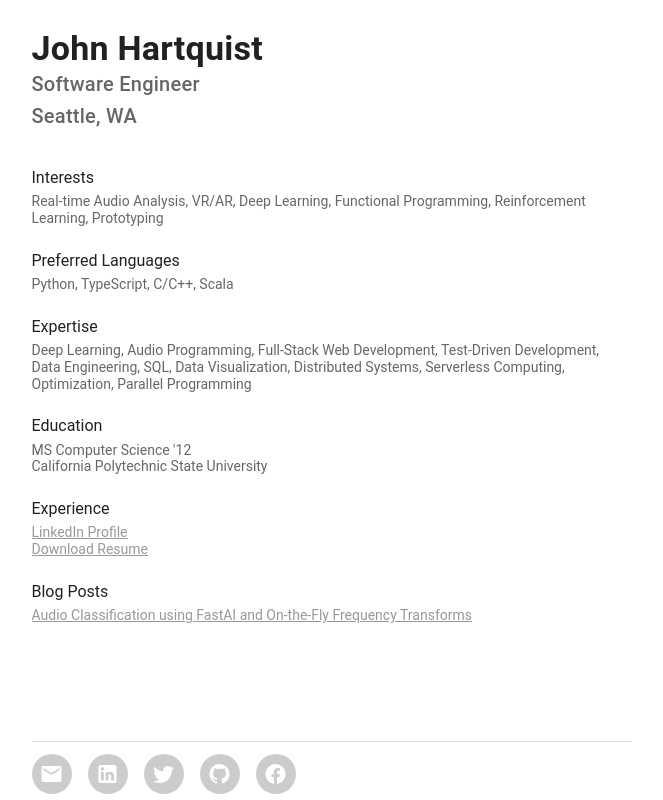
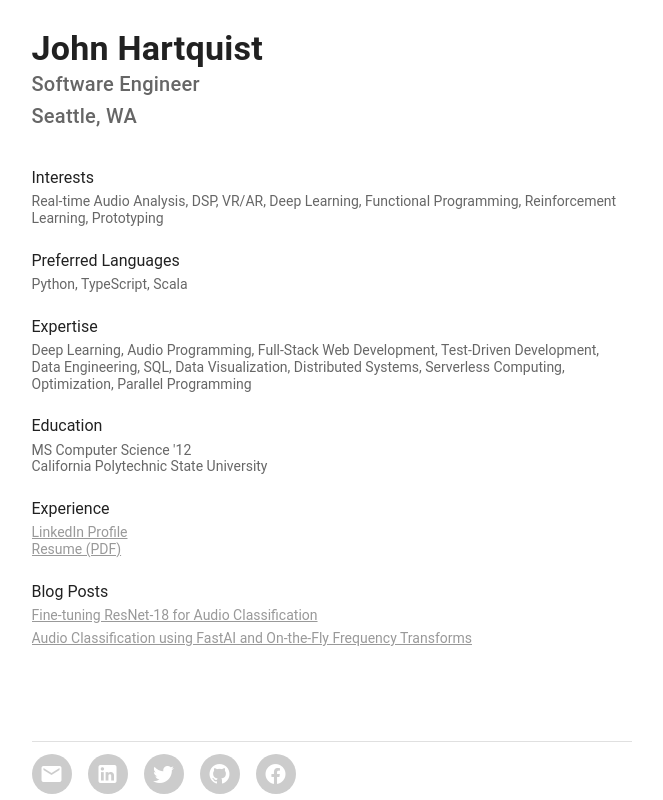
Before and after one commit to jhartquist/john-hartquist-com, a Vue app: page / in a window 1280 px wide. Shown: the whole page, without its empty margins (44-707 px from the left). Built offline with nearby package versions, Linux system fonts and the light colour scheme.

Commit message:
add blog post & minor tweaks

```diff
--- a/src/views/Home.vue
+++ b/src/views/Home.vue
@@ -15,7 +15,7 @@
             <v-list-item-content>
               <v-list-item-title>Interests</v-list-item-title>
               <v-list-item-subtitle
-                >Real-time Audio Analysis, VR/AR, Deep Learning, Functional
+                >Real-time Audio Analysis, DSP, VR/AR, Deep Learning, Functional
                 Programming, Reinforcement Learning, Prototyping
               </v-list-item-subtitle>
             </v-list-item-content>
@@ -25,7 +25,7 @@
             <v-list-item-content>
               <v-list-item-title>Preferred Languages</v-list-item-title>
               <v-list-item-subtitle
-                >Python, TypeScript, C/C++, Scala</v-list-item-subtitle
+                >Python, TypeScript, Scala</v-list-item-subtitle
               >
             </v-list-item-content>
           </v-list-item>
@@ -62,7 +62,7 @@
                   >LinkedIn Profile</a
                 ><br />
                 <a href="/John_Hartquist_Resume.pdf" target="_blank"
-                  >Download Resume</a
+                  >Resume (PDF)</a
                 ></v-list-item-subtitle
               >
             </v-list-item-content>
@@ -71,6 +71,13 @@
           <v-list-item>
             <v-list-item-content>
               <v-list-item-title>Blog Posts</v-list-item-title>
+               <v-list-item-subtitle>
+                <a
+                  href="https://wandb.ai/jhartquist/fastaudio-esc-50/reports/Fine-tuning-ResNet-18-for-Audio-Classification--VmlldzoyNjU3OTQ"
+                  target="_blank"
+                  >Fine-tuning ResNet-18 for Audio Classification</a
+                ></v-list-item-subtitle
+              >
               <v-list-item-subtitle>
                 <a
                   href="https://towardsdatascience.com/audio-classification-using-fastai-and-on-the-fly-frequency-transforms-4dbe1b540f89"
```
